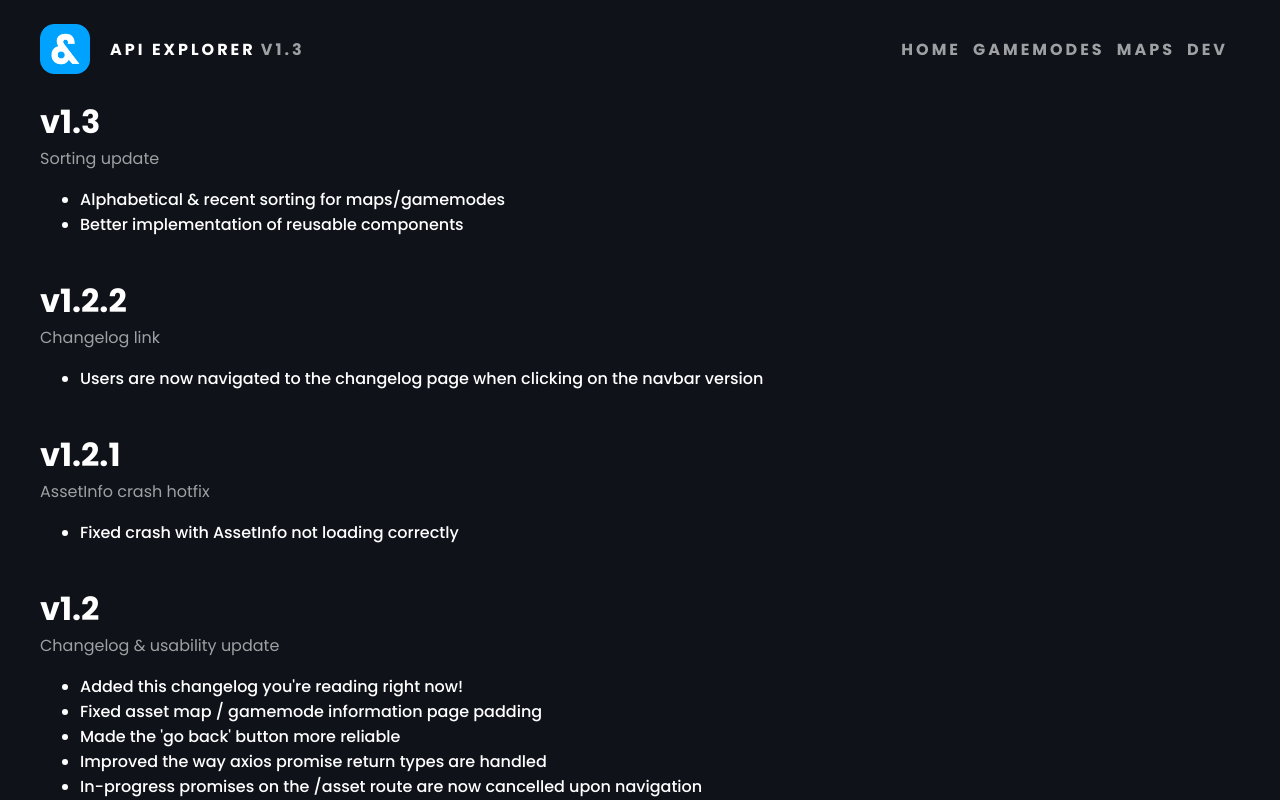
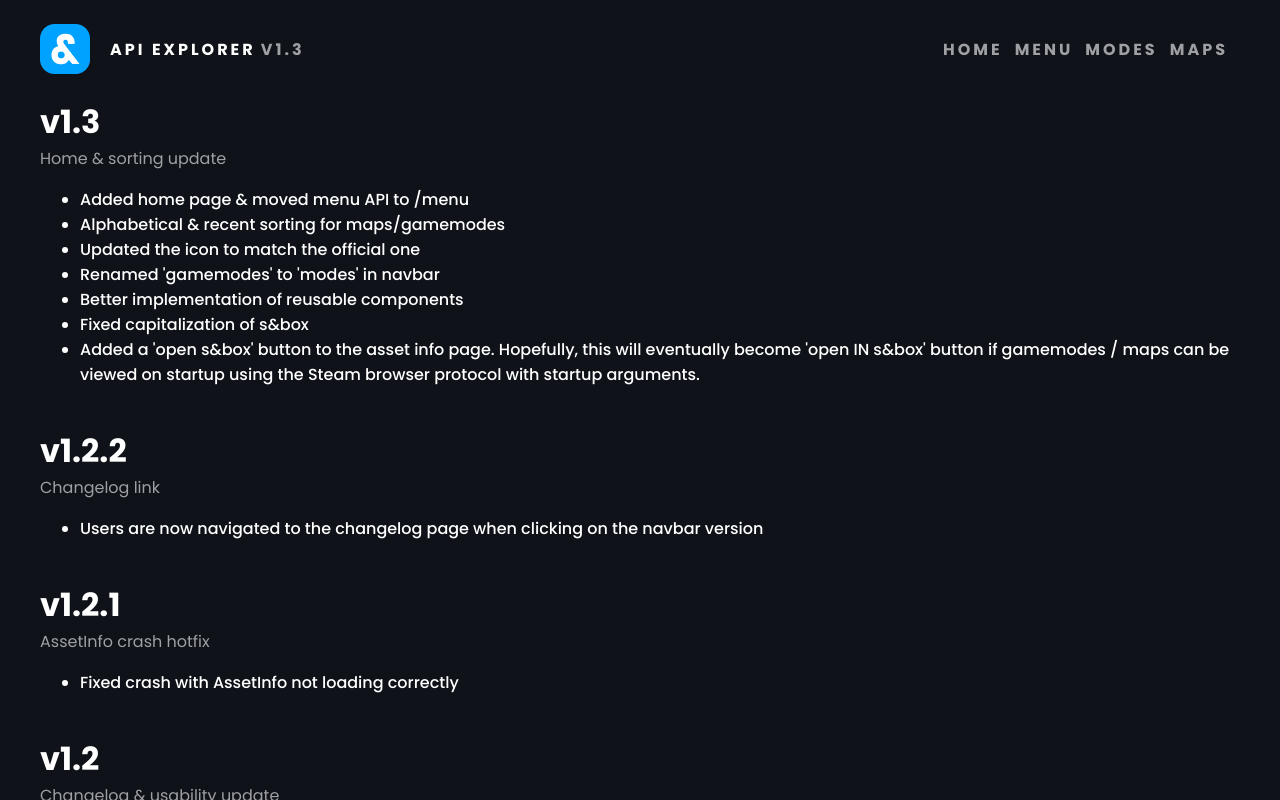
Before and after one commit to jrinkman/sboxed-explorer, a React (Create React App) app: page /changelog in a window 1280 px wide. Built offline with nearby package versions, Linux system fonts and the light colour scheme.

Commit message:
Added home page, fixed s&box capitalization

```diff
--- a/public/index.html
+++ b/public/index.html
@@ -15,7 +15,7 @@
     <link rel="manifest" href="%PUBLIC_URL%/manifest.json" />
 
     <!-- Page info -->
-    <title>S&box API Explorer</title>
+    <title>s&box | API Explorer</title>
     <meta name="viewport" content="width=device-width, initial-scale=1" />
     <link rel="preconnect" href="https://fonts.gstatic.com">
 
--- a/src/App.tsx
+++ b/src/App.tsx
@@ -11,6 +11,7 @@
 
 // Views
 import Home from 'views/Home';
+import Menu from 'views/Menu';
 import Changelog from 'views/Changelog';
 import Assets from 'views/Assets';
 import AssetInfo from 'views/AssetInfo';
@@ -116,21 +117,22 @@
           <HeaderNavLink to="/" exact activeClassName="active">
             home
           </HeaderNavLink>
+          <HeaderNavLink to="/menu" exact activeClassName="active">
+            menu
+          </HeaderNavLink>
           <HeaderNavLink to="/assets/gamemode" activeClassName="active">
-            gamemodes
+            modes
           </HeaderNavLink>
           <HeaderNavLink to="/assets/map" activeClassName="active">
             maps
           </HeaderNavLink>
-          {isLocal && (
-          <HeaderNavLink to="/dev" activeClassName="active">
-            dev
-          </HeaderNavLink>
-          )}
         </HeaderNav>
       </Header>
       <Main>
         <Switch>
+          <Route path="/menu">
+            <Menu />
+          </Route>
           <Route path="/assets/:type/:id">
             <AssetInfo />
           </Route>
--- /dev/null
+++ b/src/components/Background.tsx
@@ -0,0 +1,17 @@
+import styled from 'styled-components';
+
+interface BackgroundProps {
+  background: string;
+}
+
+export default styled.div<BackgroundProps>`
+position: fixed;
+width: 100%;
+height: 100%;
+top: 0;
+right: 0;
+z-index: -100;
+background-image: url("${(props) => props.background}");
+background-size: cover;
+opacity: 0.1;
+`;
--- a/src/views/AssetInfo/index.tsx
+++ b/src/views/AssetInfo/index.tsx
@@ -6,6 +6,7 @@
 import Loader from 'components/Loader';
 import Message from 'components/Message';
 import Button from 'components/Button';
+import Background from 'components/Background';
 import pkgTypeString from 'helpers/pkgTypeString';
 
 interface AssetInfo {
@@ -30,10 +31,6 @@
   }
 }
 
-interface RootProps {
-  background: string;
-}
-
 interface InfoLinkProps {
   paddingTop?: boolean;
 }
@@ -43,18 +40,6 @@
   flex-direction: column;
   flex-grow: 1;
   padding: 40px;
-`;
-
-const Background = styled.div<RootProps>`
-  position: fixed;
-  width: 100%;
-  height: 100%;
-  top: 0;
-  right: 0;
-  z-index: -100;
-  background-image: url("${(props) => props.background}");
-  background-size: cover;
-  opacity: 0.1;
 `;
 
 const Header = styled.div`
@@ -166,11 +151,11 @@
   // Format the date number to a string
   const dateString = DateTime.fromMillis(asset.updated * 1000).toFormat('d LLL h:mm a');
 
-  // const handleOpenClick = () => {
-  //   // window.open('steam://run/4000');
-  //   window.open('steam://run/590830');
-  //   window.focus();
-  // };
+  const handleOpenClick = () => {
+    // window.open('steam://run/4000');
+    window.open('steam://run/590830');
+    window.focus();
+  };
 
   const handleBackClick = () => {
     const path = history.location.pathname;
@@ -195,12 +180,12 @@
         <InfoLink href={asset.org.socialTwitter || '#'}>🐦 Twitter</InfoLink>
         <Description>{asset.description || 'No description provided'}</Description>
         <Actions>
-          {/* <Button
+          <Button
             style={{ marginRight: 10 }}
             onClick={handleOpenClick}
           >
-            Open in S&box
-          </Button> */}
+            Open s&box
+          </Button>
           <Button
             type="button"
             style={{ marginRight: 10 }}
--- a/src/views/Changelog/index.tsx
+++ b/src/views/Changelog/index.tsx
@@ -33,10 +33,15 @@
 const changelog: ChangelogItem[] = [
   {
     version: 'v1.3',
-    subtitle: 'Sorting update',
+    subtitle: 'Home & sorting update',
     changes: [
+      'Added home page & moved menu API to /menu',
       'Alphabetical & recent sorting for maps/gamemodes',
+      'Updated the icon to match the official one',
+      'Renamed \'gamemodes\' to \'modes\' in navbar',
       'Better implementation of reusable components',
+      'Fixed capitalization of s&box',
+      'Added a \'open s&box\' button to the asset info page. Hopefully, this will eventually become \'open IN s&box\' button if gamemodes / maps can be viewed on startup using the Steam browser protocol with startup arguments.',
     ],
   },
   {
@@ -79,7 +84,7 @@
     version: 'v1.0',
     subtitle: 'The first release of this app',
     changes: [
-      'S&box main menu recreated',
+      's&box main menu recreated',
       'Showing new & popular gamemodes',
       'Can click on gamemodes to see more info',
     ],
--- a/src/views/Home/index.tsx
+++ b/src/views/Home/index.tsx
@@ -1,77 +1,42 @@
-import React, { useState, useEffect } from 'react';
-import axios from 'axios';
+import React from 'react';
 import styled from 'styled-components';
-import AssetCard, { Asset } from 'components/AssetCard';
-import Loader from 'components/Loader';
-import Message from 'components/Message';
-import Heading from 'components/Heading';
-
-interface MenuItem {
-  title: string;
-  description: string;
-  packages: Asset[];
-}
+import Background from 'components/Background';
 
 const Root = styled.div`
   display: flex;
+  align-items: center;
+  justify-content: center;
   flex-direction: column;
   flex-grow: 1;
   padding-left: 40px;
   padding-right: 40px;
+  padding-bottom: 98px;
+  align-text: center;
 `;
 
-const Section = styled.section`
-  display: flex;
-  padding-bottom: 48px;
-  flex-direction: column;
-  .packages {
-    display: flex;
-    flex-direction: row;
-    flex-wrap: wrap;
-    margin-top: 16px;
-    margin-left: -12px;
-    margin-right: -12px;
-  }
+const Header = styled.h1`
+  color: white;
+  font-size: 3rem;
+  margin: 0;
 `;
 
-function Gamemodes() {
-  const [menuItems, setMenuItems] = useState<MenuItem[] | null>(null);
-  const [menuError, setMenuError] = useState<Error | null>(null);
+const Subheader = styled.span`
+  color: white;
+  opacity: 0.6;
+  font-weight: 400;
+  font-size: 1.8rem;
+`;
 
-  useEffect(() => {
-    async function getMenuData(): Promise<void> {
-      try {
-        // Retireve the API data
-        const { data } = (await axios.get<MenuItem[]>('/menu'));
-
-        // Update the state
-        setMenuItems(data);
-      } catch (error) {
-        console.error(error);
-        setMenuError(error);
-      }
-    }
-
-    getMenuData();
-  }, []);
-
-  if (menuError) {
-    return <Message title="An error occured" subtitle="Check the console for more details." paddingBottom />;
-  }
-  if (!menuItems) return <Loader paddingBottom />;
-
+function Home() {
   return (
-    <Root>
-      {menuItems.map((menuItem) => (
-        <Section key={menuItem.title}>
-          <Heading title={menuItem.title} subtitle={menuItem.description} />
-          <div className="packages">
-            {menuItem.packages.map((asset) => <AssetCard key={asset.ident} asset={asset} />)}
-          </div>
-        </Section>
-      ))}
-    </Root>
+    <>
+      <Background background="https://files.facepunch.com/garry/520632a2-e9d1-43c3-a51f-b059a73e407d.jpg" />
+      <Root>
+        <Header>s&box API Explorer</Header>
+        <Subheader>v1.3 by astrojaxx</Subheader>
+      </Root>
+    </>
   );
 }
 
-export default Gamemodes;
+export default Home;
--- /dev/null
+++ b/src/views/Menu/index.tsx
@@ -0,0 +1,77 @@
+import React, { useState, useEffect } from 'react';
+import axios from 'axios';
+import styled from 'styled-components';
+import AssetCard, { Asset } from 'components/AssetCard';
+import Loader from 'components/Loader';
+import Message from 'components/Message';
+import Heading from 'components/Heading';
+
+interface MenuItem {
+  title: string;
+  description: string;
+  packages: Asset[];
+}
+
+const Root = styled.div`
+  display: flex;
+  flex-direction: column;
+  flex-grow: 1;
+  padding-left: 40px;
+  padding-right: 40px;
+`;
+
+const Section = styled.section`
+  display: flex;
+  padding-bottom: 48px;
+  flex-direction: column;
+  .packages {
+    display: flex;
+    flex-direction: row;
+    flex-wrap: wrap;
+    margin-top: 16px;
+    margin-left: -12px;
+    margin-right: -12px;
+  }
+`;
+
+function Menu() {
+  const [menuItems, setMenuItems] = useState<MenuItem[] | null>(null);
+  const [menuError, setMenuError] = useState<Error | null>(null);
+
+  useEffect(() => {
+    async function getMenuData(): Promise<void> {
+      try {
+        // Retireve the API data
+        const { data } = (await axios.get<MenuItem[]>('/menu'));
+
+        // Update the state
+        setMenuItems(data);
+      } catch (error) {
+        console.error(error);
+        setMenuError(error);
+      }
+    }
+
+    getMenuData();
+  }, []);
+
+  if (menuError) {
+    return <Message title="An error occured" subtitle="Check the console for more details." paddingBottom />;
+  }
+  if (!menuItems) return <Loader paddingBottom />;
+
+  return (
+    <Root>
+      {menuItems.map((menuItem) => (
+        <Section key={menuItem.title}>
+          <Heading title={menuItem.title} subtitle={menuItem.description} />
+          <div className="packages">
+            {menuItem.packages.map((asset) => <AssetCard key={asset.ident} asset={asset} />)}
+          </div>
+        </Section>
+      ))}
+    </Root>
+  );
+}
+
+export default Menu;
```
Also changed, not shown: public/manifest.json, 1 other file (tests, documents, lock files or other folders).
